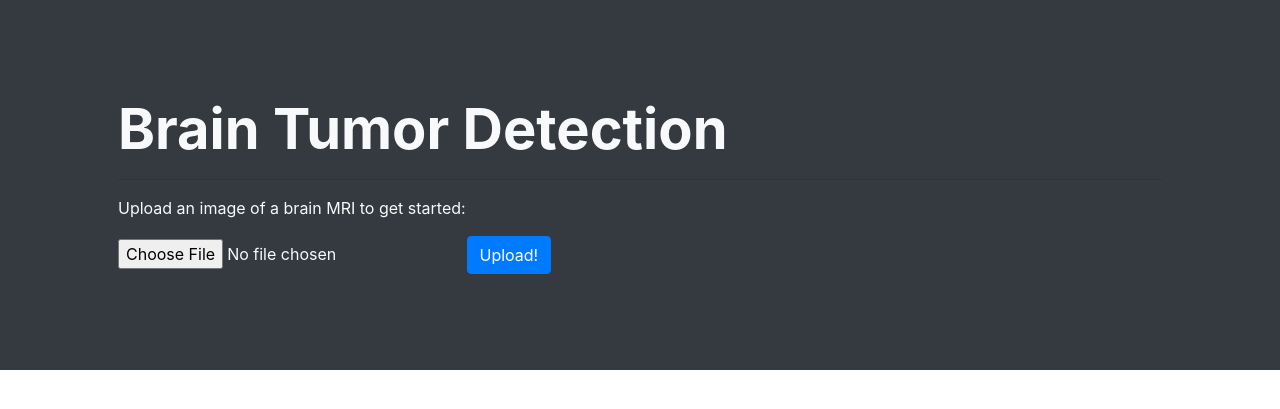
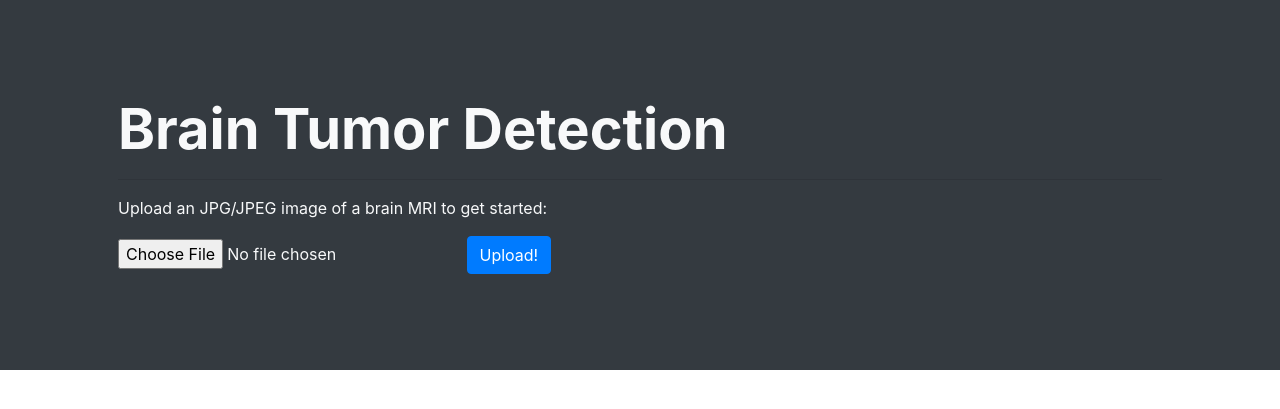
Before and after one commit to Sahil3201/brain-tumor-detection-django, a Django app: page /cv/predict/ in a window 1280 px wide. Shown: the top 409 px of the page. Run offline with Django 4.2, Linux system fonts and the light colour scheme.

Commit message:
Added validation for image input

```diff
--- a/templates/brain_scan_predict.html
+++ b/templates/brain_scan_predict.html
@@ -25,12 +25,12 @@
 			{% if prediction%}
 			<p>Upload brain MRI image:</p>
 			{% else %}
-			<p>Upload an image of a brain MRI to get started:</p>
+			<p>Upload an JPG/JPEG image of a brain MRI to get started:</p>
 			{% endif %}
 			<form method="post" enctype="multipart/form-data">
 				{% csrf_token %}
 				<input type="file" name="{{ form.brain_scan_img.html_name }}"
-					id="{{ form.brain_scan_img.id_for_label }}" accept="image/*" required>
+					id="{{ form.brain_scan_img.id_for_label }}" accept=".jpeg .jpg" required onchange="validateFileType()" />
 				<button type="submit" class="btn btn-primary">Upload!</button>
 			</form>
 		</div>
@@ -68,4 +68,17 @@
 	integrity="sha384-ChfqqxuZUCnJSK3+MXmPNIyE6ZbWh2IMqE241rYiqJxyMiZ6OW/JmZQ5stwEULTy"
 	crossorigin="anonymous"></script>
 
+<script type="text/javascript">
+    function validateFileType(){
+        var file = document.getElementById("{{ form.brain_scan_img.id_for_label }}");
+        var fileName = file.value;
+        var idxDot = fileName.lastIndexOf(".") + 1;
+        var extFile = fileName.substr(idxDot, fileName.length).toLowerCase();
+        if (!(extFile=="jpg" || extFile=="jpeg")){
+            alert("Only jpg/jpeg file is allowed!");
+            file.value='';
+        }
+    }
+</script>
+
 </html>
```
